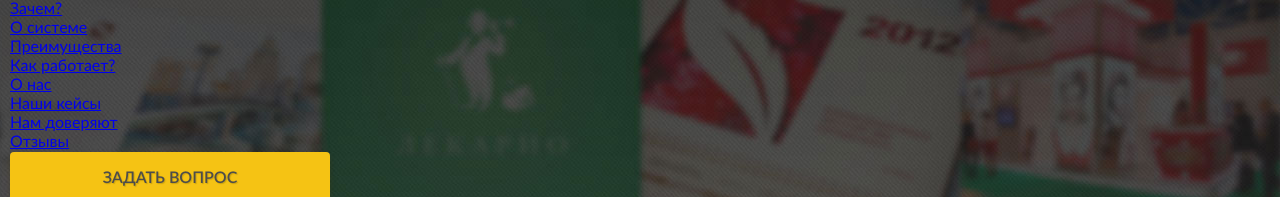
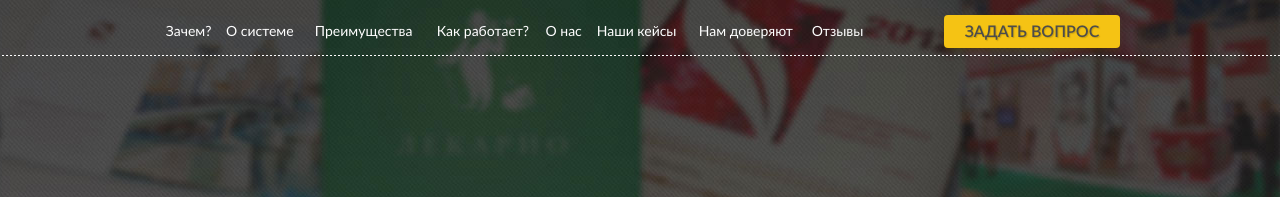
Before and after one commit to trolizmaslom/GoldenMarrow, a website: page src/index.html in a window 1280 px wide. Shown: the top 197 px of the page. Drawn offline with nearby package versions, Linux system fonts and the light colour scheme; files that its build step writes are made by us from their sources.

Commit message:
header done

```diff
--- a/src/sass/develop_scss/develop_1.scss
+++ b/src/sass/develop_scss/develop_1.scss
@@ -9,7 +9,22 @@
 
 /* header */
 
-.header{position: fixed;}
+.header{position: fixed;top: 0;width: 100%;padding: 15px 0 8px 0;background-color: transparent;transition:background-color 300ms ease;z-index: 3;
+    &:after{content: '';display: block;position: absolute;bottom: 0;left: 0;width: 100%;height: 1px;background-image:url(../images/header-border.png);}
+    &.scroll{background-color: rgba(0,0,0,.7);}
+    .header-nav{float:left;max-width: 710px;width: 100%;padding-top: 7px;
+        ul{display: table;width: 100%;
+            li{display: table-cell;text-align: center;
+                a{font-size: 14px;color: #fff;text-decoration: none;transition:color 300ms ease;
+                    &:hover{color:#f5c314;}
+                }
+            }
+        }
+    }
+    .header-button{float: right;max-width: 176px;width: 100%;
+        .button{height: 33px;line-height: 34px;}
+    }
+}
 
 /* /header */
 
```
Also changed, not shown: src/js/partials/develop_1.js (+21 -0 lines), build/css/style.css, build/images/header-border.png (added), build/images/header-bottom.png (added), build/js/main.js, src/images/header-border.png (added).
